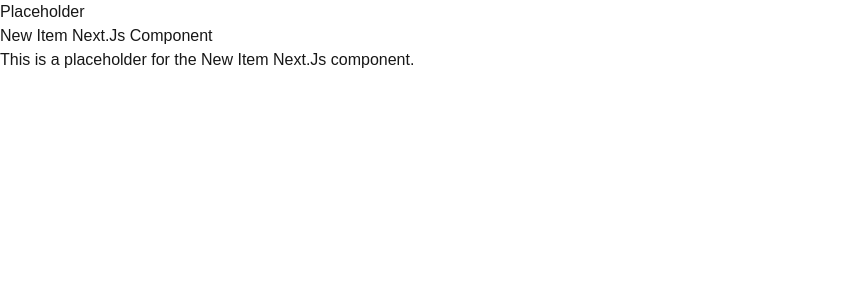
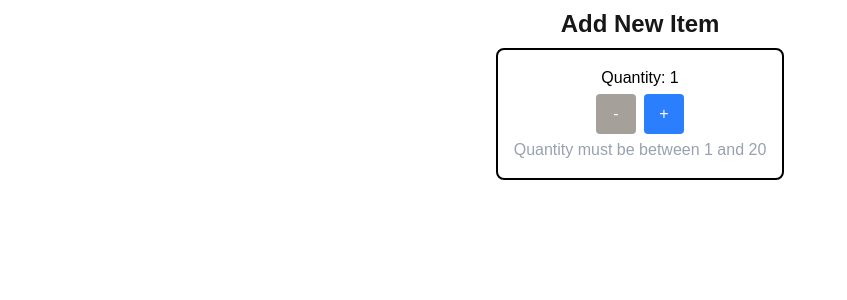
Before and after one commit to James-RD-Kyle/cprg306-assignments, a Next.js app: page /week-4 in a window 1280 px wide. Shown: the top 300 px of the page, without its empty margins (0-847 px from the left). Built offline with nearby package versions, Linux system fonts and the light colour scheme.

Commit message:
Removed Placeholder Text Added increment button Added decrement button Added Styling to buttons and Text Added functionality to buttons

```diff
--- a/app/week-4/new-item.js
+++ b/app/week-4/new-item.js
@@ -3,10 +3,24 @@
 import {useState} from "react";
 
 export default function NewItem() {
+    const [quantity, setQuantity] = useState(1);
+
+    const increment = () => {
+        if (quantity < 20) {
+        setQuantity(quantity + 1);
+        }
+    }
+    const decrement = () => {
+        if (quantity > 1) {
+            setQuantity(quantity - 1);
+        }
+    }
     return (
-        <div>
-            <h2>New Item Next.Js Component</h2>
-            <p>This is a placeholder for the New Item Next.Js component.</p>
+        <div className="border-2 bg-white text-black text-center rounded-lg p-4 m-2">
+            <p>Quantity: {quantity}</p>
+            <button className="bg-stone-400 text-white rounded w-10 h-10 m-1" onClick={decrement}>-</button>
+            <button className="bg-blue-500 text-white rounded w-10 h-10 m-1" onClick={increment}>+</button>
+            <p className="text-gray-400">Quantity must be between 1 and 20</p>
         </div>
     )
 }
--- a/app/week-4/page.js
+++ b/app/week-4/page.js
@@ -3,8 +3,10 @@ import NewItem from './new-item';
 export default function Page() {
     return (
         <main>
-            <h1>Placeholder</h1>
+            <div className="grid place-items-center items-baseline-last flex-initial m-2">
+            <h1 className='text-2xl font-bold'>Add New Item</h1>
             <NewItem/>
+        </div>
         </main>
     )
 }
```
